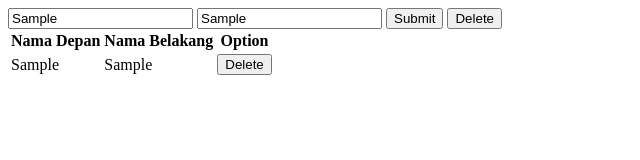
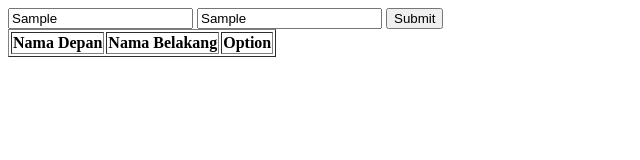
Before and after one commit to NoviarPutra/crud-javascript, a website: page index.html in a window 1280 px wide. Both pictures are taken after typing "Sample", "Sample" into the empty fields and a click on the button "Submit". Shown: the whole page, without its empty margins (0-640 px from the left). Drawn offline with Linux system fonts and the light colour scheme.

```diff
--- a/index.html
+++ b/index.html
@@ -6,11 +6,12 @@
     <title>Document</title>
   </head>
   <body>
-    <input type="text" id="input" placeholder="item" />
-    <input type="text" id="input2" placeholder="item" />
-    <button id="button">Submit</button>
-    <button id="delete">Delete</button>
-    <table>
+    <form id="addNewPerson">
+      <input type="text" name="firstName" placeholder="First Name" />
+      <input type="text" name="lastName" placeholder="Last Name" />
+      <button type="submit">Submit</button>
+    </form>
+    <table border>
       <thead>
         <tr>
           <th>Nama Depan</th>
@@ -18,8 +19,7 @@
           <th>Option</th>
         </tr>
       </thead>
-      <tbody id="apa">
-      </tbody>
+      <tbody id="listPerson"></tbody>
     </table>
     <script src="index.js"></script>
   </body>
--- a/index.js
+++ b/index.js
@@ -1,32 +1,12 @@
-let input = document.getElementById("input");
-let input2 = document.getElementById("input2");
-let isi = document.getElementById("apa");
-let button = document.getElementById("button");
-let del = document.getElementById("delete");
-let arr = [];
-del.addEventListener("click", function() {
-  arr = [];
-  isi.innerHTML = "";
+const firstName = document.querySelector("[name=firstName]");
+const lastName = document.querySelector("[name=lastName]");
+const submit = document.querySelector("#addNewPerson");
+
+submit.addEventListener("submit", function(e) {
+  e.preventDefault();
+  const newPerson = {
+    firstName: firstName.value,
+    lastName: lastName.value
+  };
+  console.log(newPerson);
 });
-button.addEventListener("click", function() {
-  let first_name = input.value;
-  let last_name = input2.value;
-  let full_name = {
-    nama_depan: first_name,
-    nama_belakang: last_name
-  };
-  console.log(full_name);
-  arr.push(full_name);
-  console.log(arr);
-  // return [...arr,full_name]
-  isi.innerHTML = "";
-  arr.forEach(function(object) {
-    isi.innerHTML += `
-  <tr>
-  <td>${object.nama_depan}</td>
-  <td>${object.nama_belakang}</td>
-  <td><button id='Delete'>Delete</button></td>
-  </tr>
-  `;
-  });
-});
```
Also changed, not shown: dist/index.html, 1 other file.
